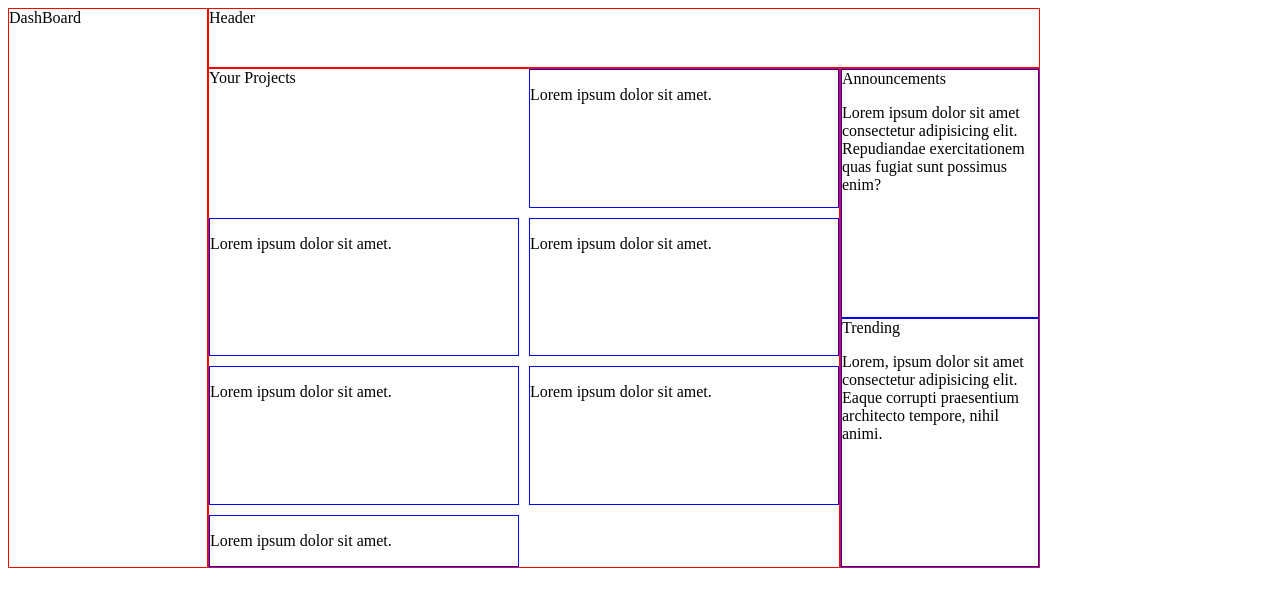
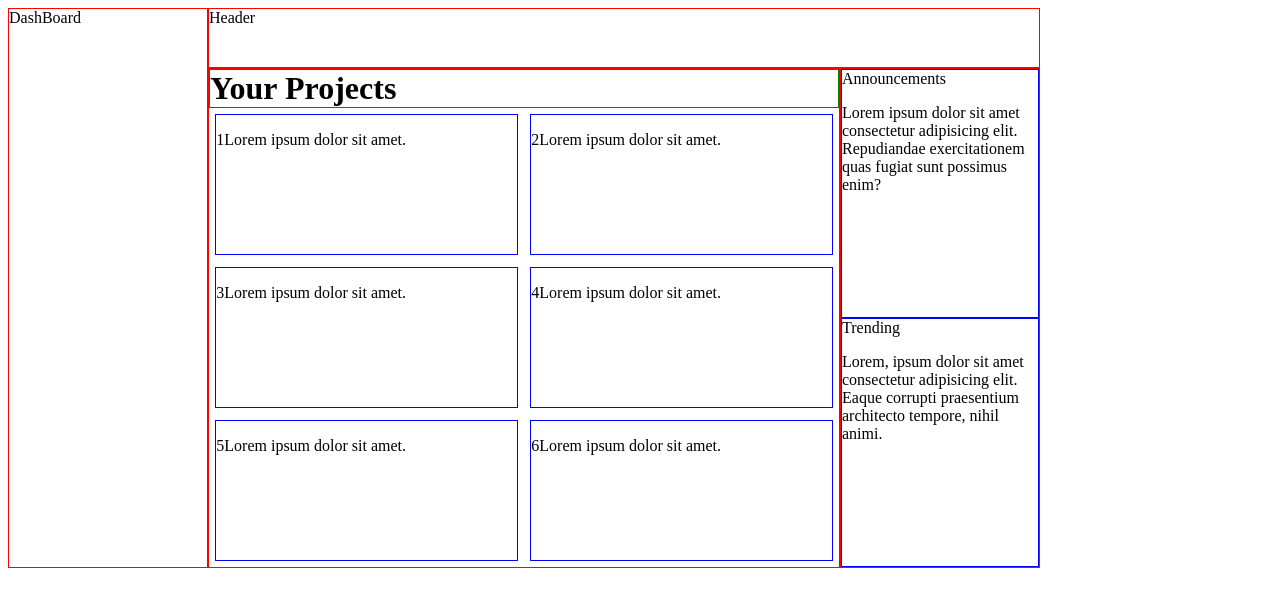
Before and after one commit to ThiagoMDuarte/admin-dashboard-TOP, a plain HTML site: page index.html in a window 1280 px wide. Drawn offline with Linux system fonts and the light colour scheme.

Commit message:
Create 'yourprojects' grid

```diff
--- a/index.html
+++ b/index.html
@@ -10,13 +10,14 @@
     <div class="container">
         <div class="header">Header</div>
         <div class="dashboard">DashBoard</div>
-        <div class="yourprojects">Your Projects
-            <div class="content"><p>Lorem ipsum dolor sit amet.</p></div>
-            <div class="content"><p>Lorem ipsum dolor sit amet.</p></div>
-            <div class="content"><p>Lorem ipsum dolor sit amet.</p></div>
-            <div class="content"><p>Lorem ipsum dolor sit amet.</p></div>
-            <div class="content"><p>Lorem ipsum dolor sit amet.</p></div>
-            <div class="content"><p>Lorem ipsum dolor sit amet.</p></div>
+        <div class="yourprojects">
+            <h1>Your Projects</h1>
+            <div class="item item-1"><p>1Lorem ipsum dolor sit amet.</p></div>
+            <div class="item item-2"><p>2Lorem ipsum dolor sit amet.</p></div>
+            <div class="item item-3"><p>3Lorem ipsum dolor sit amet.</p></div>
+            <div class="item item-4"><p>4Lorem ipsum dolor sit amet.</p></div>
+            <div class="item item-5"><p>5Lorem ipsum dolor sit amet.</p></div>
+            <div class="item item-6"><p>6Lorem ipsum dolor sit amet.</p></div>
         </div>
         <div class="side-panel">
             <div class="announcements">Announcements
--- a/style.css
+++ b/style.css
@@ -28,13 +28,38 @@
 .yourprojects{
     grid-area: yourprojects;
     display: grid;
-    gap: 10px;
     grid-template-columns: 1fr 1fr;
-    grid-template-rows: 1fr 1fr 1fr;
+    grid-template-rows: 0.5fr 2fr 2fr 2fr;
 }
-.yourprojects > * {
+.item {
     border: 1px solid blue;
+    margin: 2%;
 }
+.yourprojects > h1 {
+    margin: 0px;
+    border: 1px solid green;
+    grid-column: span 2;
+}
+.item-1 {
+    grid-area: 2 / 1;
+}
+.item-2 {
+    grid-area: 2 / 2;
+}
+.item-3 {
+    grid-area: 3 / 1;
+}
+.item-4 {
+    grid-area: 3 / 2;
+}
+.item-5 {
+    grid-area: 4 / 1;
+}
+.item-6 {
+    grid-area: 4 / 2;
+}
+
+
 .side-panel {
     grid-area: side-panel;
     display: grid;
```
